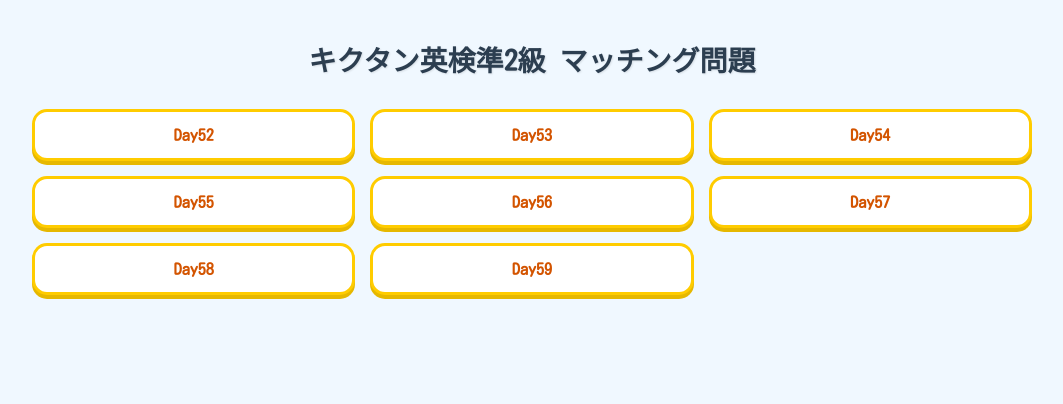
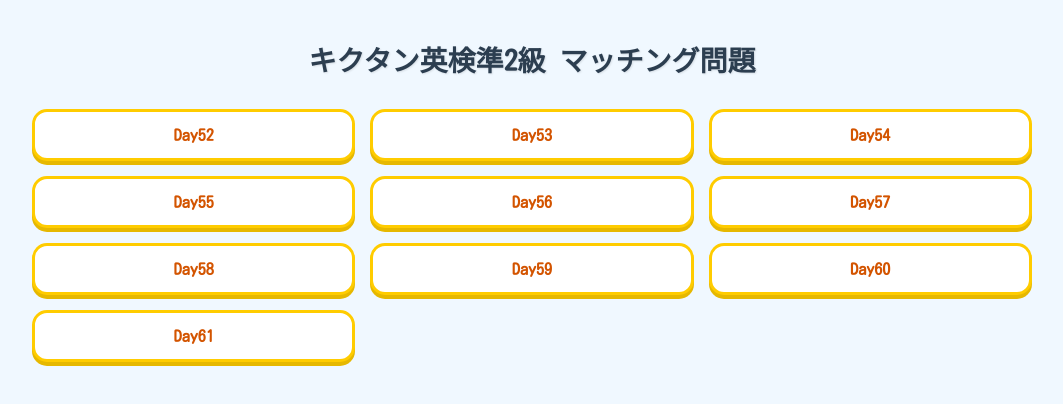
Before and after one commit to EigoStudio/Kikutan-Pre2-Anaume, a plain HTML site: page index.html in a window 1280 px wide. Shown: the whole page, without its empty margins (108-1171 px from the left). Drawn offline with Linux system fonts and the light colour scheme.

Commit message:
Update index.html

```diff
--- a/index.html
+++ b/index.html
@@ -85,6 +85,10 @@
 
         <li><a href="Kikutan-Pre2-Anaume-Day59.html">Day59</a></li>
 
+        <li><a href="Kikutan-Pre2-Anaume-Day60.html">Day60</a></li>
+
+        <li><a href="Kikutan-Pre2-Anaume-Day61.html">Day61</a></li>
+
           </ul>
 
 </body>
```
